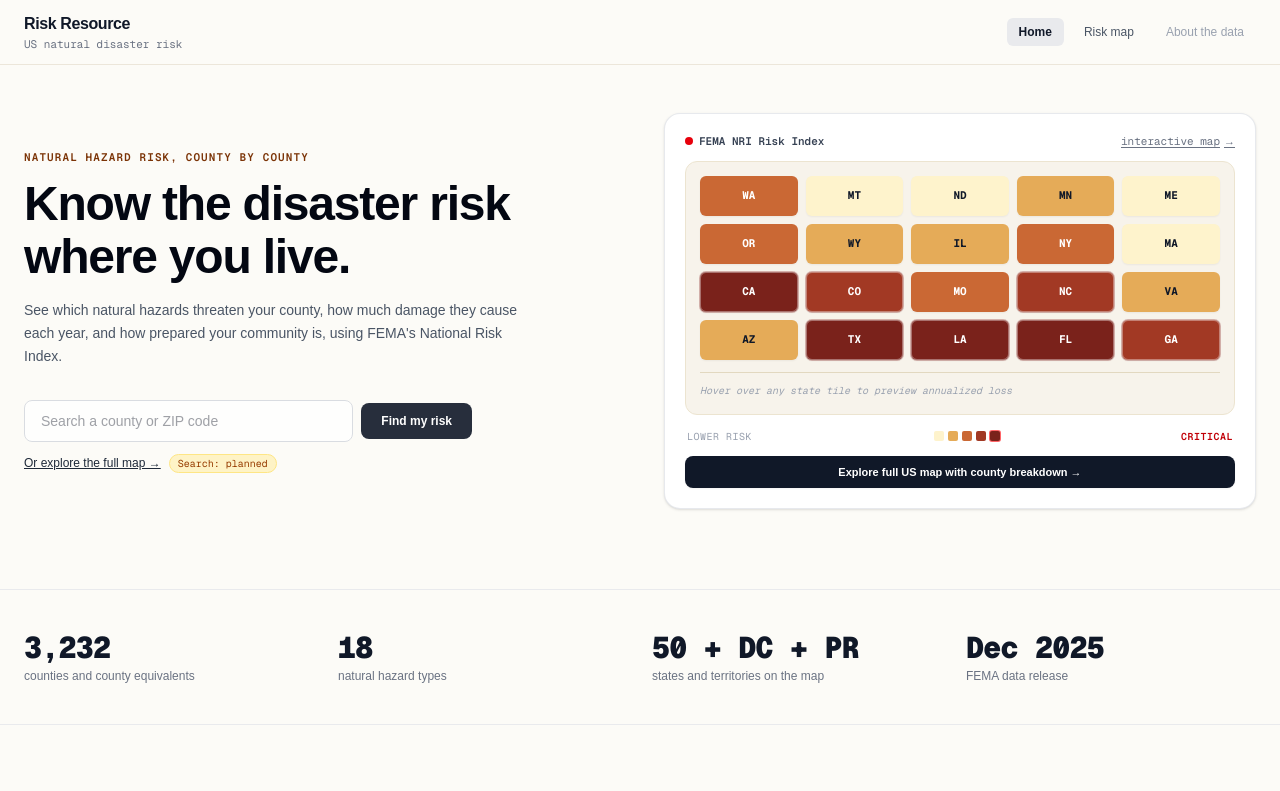
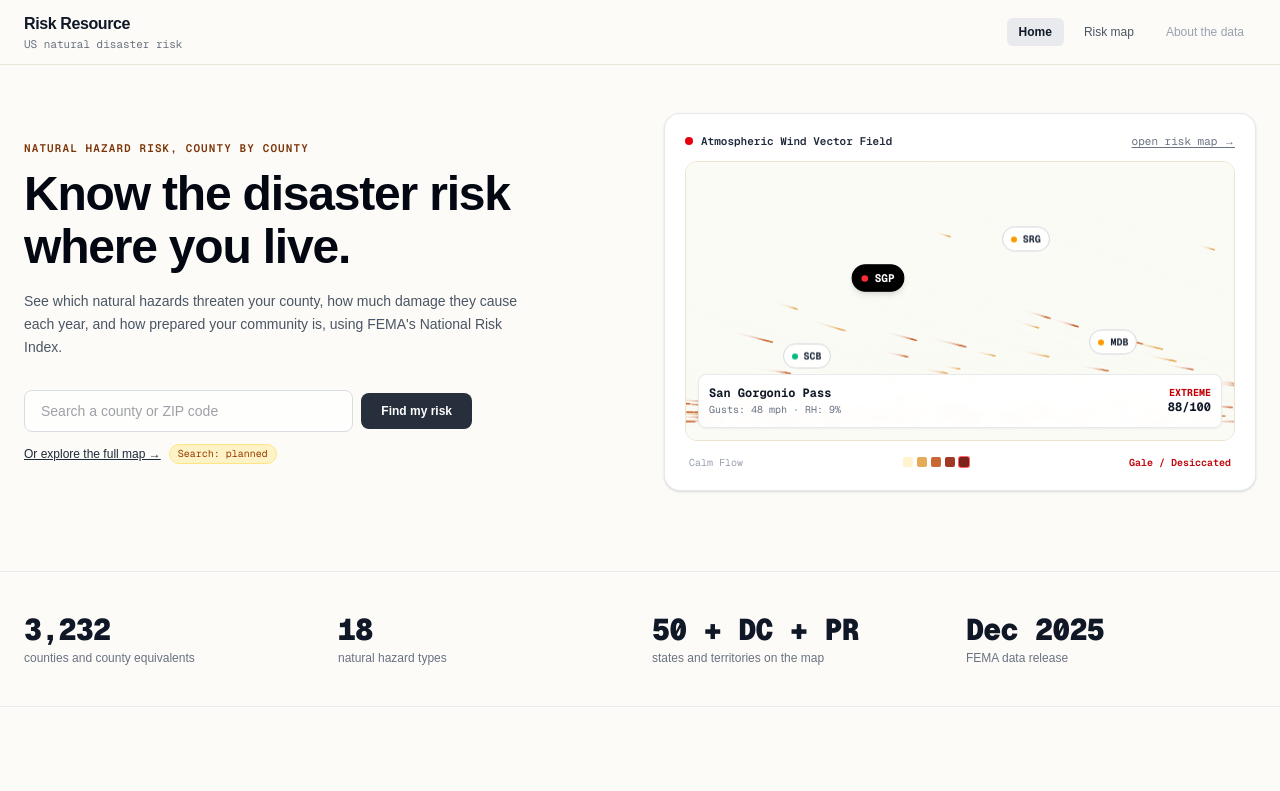
Before and after one commit to kevinznli/test-website, a Next.js app in the folder frontend/: page / in a window 1280 px wide. Shown: the top 791 px of the page. Built offline with nearby package versions, Linux system fonts and the light colour scheme.

Commit message:
test new visual

```diff
--- a/frontend/components/home/MiniMapPreview.tsx
+++ b/frontend/components/home/MiniMapPreview.tsx
@@ -1,134 +1,169 @@
 'use client';
 
-import React, { useState } from 'react';
+import React, { useEffect, useRef, useState } from 'react';
 import Link from 'next/link';
 
-interface StateTile {
+interface Station {
+  name: string;
   code: string;
-  name: string;
-  loss: string;
-  hazard: string;
-  color: string;
-  isHighRisk?: boolean;
+  xPct: number;
+  yPct: number;
+  gust: number;
+  rh: number;
+  score: number;
+  tier: string;
 }
 
-const PREVIEW_STATES: StateTile[] = [
-  { code: 'WA', name: 'Washington', loss: '$482', hazard: 'Flood / Seismic', color: '#ca6834' },
-  { code: 'MT', name: 'Montana', loss: '$310', hazard: 'Severe Winter', color: '#fef3cc' },
-  { code: 'ND', name: 'North Dakota', loss: '$290', hazard: 'Flood', color: '#fef3cc' },
-  { code: 'MN', name: 'Minnesota', loss: '$345', hazard: 'Severe Storm', color: '#e5ab58' },
-  { code: 'ME', name: 'Maine', loss: '$240', hazard: 'Coastal Storm', color: '#fef3cc' },
-
-  { code: 'OR', name: 'Oregon', loss: '$460', hazard: 'Wildfire', color: '#ca6834' },
-  { code: 'WY', name: 'Wyoming', loss: '$380', hazard: 'Wind / Hail', color: '#e5ab58' },
-  { code: 'IL', name: 'Illinois', loss: '$415', hazard: 'Tornado / Flood', color: '#e5ab58' },
-  { code: 'NY', name: 'New York', loss: '$490', hazard: 'Coastal Surge', color: '#ca6834' },
-  { code: 'MA', name: 'Massachusetts', loss: '$320', hazard: 'Winter Surge', color: '#fef3cc' },
-
-  { code: 'CA', name: 'California', loss: '$765', hazard: 'Earthquake / Fire', color: '#7a221b', isHighRisk: true },
-  { code: 'CO', name: 'Colorado', loss: '$540', hazard: 'Wildfire / Hail', color: '#a23924', isHighRisk: true },
-  { code: 'MO', name: 'Missouri', loss: '$495', hazard: 'Severe Wind', color: '#ca6834' },
-  { code: 'NC', name: 'North Carolina', loss: '$585', hazard: 'Hurricane', color: '#a23924', isHighRisk: true },
-  { code: 'VA', name: 'Virginia', loss: '$390', hazard: 'River Flooding', color: '#e5ab58' },
-
-  { code: 'AZ', name: 'Arizona', loss: '$410', hazard: 'Extreme Heat', color: '#e5ab58' },
-  { code: 'TX', name: 'Texas', loss: '$710', hazard: 'Hurricane / Hail', color: '#7a221b', isHighRisk: true },
-  { code: 'LA', name: 'Louisiana', loss: '$795', hazard: 'Hurricane Surge', color: '#7a221b', isHighRisk: true },
-  { code: 'FL', name: 'Florida', loss: '$840', hazard: 'Hurricane / Wind', color: '#7a221b', isHighRisk: true },
-  { code: 'GA', name: 'Georgia', loss: '$515', hazard: 'Tornado / Wind', color: '#a23924', isHighRisk: true },
+const STATIONS: Station[] = [
+  { name: 'San Gorgonio Pass', code: 'SGP', xPct: 0.35, yPct: 0.42, gust: 48, rh: 9, score: 88, tier: 'Extreme' },
+  { name: 'Sierra Ridge', code: 'SRG', xPct: 0.62, yPct: 0.28, gust: 36, rh: 14, score: 72, tier: 'High' },
+  { name: 'South Coast Basin', code: 'SCB', xPct: 0.22, yPct: 0.70, gust: 18, rh: 44, score: 34, tier: 'Low' },
+  { name: 'Mojave Desert Basin', code: 'MDB', xPct: 0.78, yPct: 0.65, gust: 29, rh: 11, score: 64, tier: 'Moderate' },
 ];
 
 export default function MiniMapPreview() {
-  const [activeTile, setActiveTile] = useState<StateTile | null>(null);
+  const canvasRef = useRef<HTMLCanvasElement | null>(null);
+  const [selectedStation, setSelectedStation] = useState<Station>(STATIONS[0]);
+
+  useEffect(() => {
+    const canvas = canvasRef.current;
+    if (!canvas) return;
+    const ctx = canvas.getContext('2d');
+    if (!ctx) return;
+
+    let animationFrameId: number;
+    let width = (canvas.width = canvas.parentElement?.clientWidth || 500);
+    let height = (canvas.height = 300);
+
+    const handleResize = () => {
+      if (!canvas || !canvas.parentElement) return;
+      width = canvas.width = canvas.parentElement.clientWidth;
+      height = canvas.height = 300;
+    };
+    window.addEventListener('resize', handleResize);
+
+    // Particle vector system
+    const particleCount = 140;
+    const particles = Array.from({ length: particleCount }, () => ({
+      x: Math.random() * width,
+      y: Math.random() * height,
+      speed: 1.2 + Math.random() * 2.2,
+      length: 12 + Math.random() * 16,
+      opacity: 0.25 + Math.random() * 0.6,
+      color: Math.random() > 0.4 ? '#ca6834' : '#e5ab58',
+    }));
+
+    const render = () => {
+      ctx.fillStyle = 'rgba(251, 249, 244, 0.22)';
+      ctx.fillRect(0, 0, width, height);
+
+      particles.forEach((p) => {
+        // Curve trajectory simulating canyon wind funneling
+        const angle = Math.sin(p.y * 0.012) * 0.45 + 0.1;
+        const vx = Math.cos(angle) * p.speed;
+        const vy = Math.sin(angle) * p.speed * 0.6;
+
+        ctx.beginPath();
+        ctx.moveTo(p.x, p.y);
+        ctx.lineTo(p.x - vx * p.length * 0.15, p.y - vy * p.length * 0.15);
+        ctx.strokeStyle = p.color;
+        ctx.lineWidth = 1.4;
+        ctx.stroke();
+
+        p.x += vx;
+        p.y += vy;
+
+        // Reset particle on edge boundaries
+        if (p.x > width + 20) p.x = -10;
+        if (p.x < -20) p.x = width + 10;
+        if (p.y > height + 20) p.y = -10;
+        if (p.y < -20) p.y = height + 10;
+      });
+
+      animationFrameId = requestAnimationFrame(render);
+    };
+
+    render();
+
+    return () => {
+      cancelAnimationFrame(animationFrameId);
+      window.removeEventListener('resize', handleResize);
+    };
+  }, []);
 
   return (
-    <div className="relative group bg-white border border-gray-200/90 rounded-2xl p-5 shadow-sm hover:shadow-md hover:border-gray-300 transition-all duration-300">
-      {/* Top Header & Telemetry Status */}
+    <div className="relative group bg-white border border-gray-200/90 rounded-2xl p-5 shadow-sm hover:shadow-md transition-all duration-300">
+      {/* Telemetry Header */}
       <div className="flex items-center justify-between text-xs mb-3">
-        <div className="flex items-center gap-1.5 font-mono text-[11px] text-gray-500">
+        <div className="flex items-center gap-2 font-mono text-[11px] text-gray-600">
           <span className="relative flex h-2 w-2">
             <span className="animate-ping absolute inline-flex h-full w-full rounded-full bg-red-400 opacity-75" />
             <span className="relative inline-flex rounded-full h-2 w-2 bg-red-600" />
           </span>
-          <span className="font-semibold text-gray-700">FEMA NRI Risk Index</span>
+          <span className="font-semibold text-gray-800">Atmospheric Wind Vector Field</span>
         </div>
         <Link
           href="/map"
-          className="text-[11px] font-mono text-gray-500 group-hover:text-black underline underline-offset-2 flex items-center gap-1 transition-colors"
+          className="text-[11px] font-mono text-gray-500 group-hover:text-black underline underline-offset-2 transition-colors"
         >
-          <span>interactive map</span>
-          <span>→</span>
+          open risk map →
         </Link>
       </div>
 
-      {/* State Tiles Container */}
-      <div className="relative bg-[#f7f3eb] rounded-xl p-3.5 border border-[#ece4d0]">
-        <div className="grid grid-cols-5 gap-2">
-          {PREVIEW_STATES.map((st) => (
-            <div
-              key={st.code}
-              onMouseEnter={() => setActiveTile(st)}
-              onMouseLeave={() => setActiveTile(null)}
-              style={{ backgroundColor: st.color }}
-              className={`relative h-10 rounded-md flex items-center justify-center cursor-pointer transition-transform duration-200 hover:scale-105 hover:z-20 shadow-xs ${
-                st.isHighRisk ? 'ring-1 ring-red-900/30' : ''
+      {/* Canvas Viewport */}
+      <div className="relative h-[280px] bg-[#fbf9f4] rounded-xl overflow-hidden border border-[#ece4d0]">
+        <canvas ref={canvasRef} className="absolute inset-0 w-full h-full block" />
+
+        {/* Station Focal Points */}
+        {STATIONS.map((st) => (
+          <button
+            key={st.code}
+            onClick={() => setSelectedStation(st)}
+            style={{ left: `${st.xPct * 100}%`, top: `${st.yPct * 100}%` }}
+            className={`absolute -translate-x-1/2 -translate-y-1/2 flex items-center gap-1.5 px-2 py-1 rounded-full border transition-transform ${
+              selectedStation.code === st.code
+                ? 'bg-black text-white border-black scale-110 shadow-md z-10'
+                : 'bg-white/90 backdrop-blur-xs text-gray-800 border-gray-300 hover:scale-105'
+            }`}
+          >
+            <span
+              className={`w-1.5 h-1.5 rounded-full ${
+                st.score > 75 ? 'bg-red-500' : st.score > 50 ? 'bg-amber-500' : 'bg-emerald-500'
               }`}
-            >
-              {/* Subtle emergency pulsing border for critical high-loss states */}
-              {st.isHighRisk && (
-                <span className="absolute inset-0 rounded-md animate-pulse border border-white/40 pointer-events-none" />
-              )}
-              <span
-                className={`text-[11px] font-mono font-bold select-none ${
-                  st.color === '#fef3cc' || st.color === '#e5ab58'
-                    ? 'text-gray-900'
-                    : 'text-white'
-                }`}
-              >
-                {st.code}
-              </span>
-            </div>
-          ))}
-        </div>
+            />
+            <span className="text-[10px] font-mono font-bold">{st.code}</span>
+          </button>
+        ))}
 
-        {/* Hover / Inspection Badge */}
-        <div className="mt-3 pt-2.5 border-t border-[#e2d8c0] flex items-center justify-between text-xs font-mono min-h-[28px]">
-          {activeTile ? (
-            <>
-              <div className="flex items-center gap-2">
-                <span className="font-bold text-gray-900">{activeTile.name}:</span>
-                <span className="text-gray-600 text-[11px]">{activeTile.hazard}</span>
-              </div>
-              <span className="font-bold text-red-700">{activeTile.loss}/person</span>
-            </>
-          ) : (
-            <span className="text-gray-400 text-[10px] italic">
-              Hover over any state tile to preview annualized loss
+        {/* Selected Node Telemetry Badge */}
+        <div className="absolute bottom-3 left-3 right-3 bg-white/95 backdrop-blur-xs border border-gray-200/90 rounded-lg p-2.5 flex items-center justify-between text-xs font-mono shadow-xs">
+          <div>
+            <span className="font-bold text-gray-900 block">{selectedStation.name}</span>
+            <span className="text-[10px] text-gray-500">
+              Gusts: {selectedStation.gust} mph · RH: {selectedStation.rh}%
             </span>
-          )}
+          </div>
+          <div className="text-right">
+            <span className="text-[10px] uppercase font-bold text-red-700 block">
+              {selectedStation.tier}
+            </span>
+            <span className="font-bold text-gray-900">{selectedStation.score}/100</span>
+          </div>
         </div>
       </div>
 
-      {/* 5-Quintile Legend */}
-      <div className="flex items-center justify-between text-[10px] font-mono text-gray-400 mt-3.5 px-0.5">
-        <span className="uppercase tracking-wider">Lower Risk</span>
+      {/* FEMA Quintile Legend */}
+      <div className="flex items-center justify-between text-[10px] font-mono text-gray-400 mt-3.5 px-1">
+        <span>Calm Flow</span>
         <div className="flex items-center gap-1">
-          <span className="w-2.5 h-2.5 bg-[#fef3cc] rounded-xs" title="≤ $336" />
-          <span className="w-2.5 h-2.5 bg-[#e5ab58] rounded-xs" title="$336 – $425" />
-          <span className="w-2.5 h-2.5 bg-[#ca6834] rounded-xs" title="$425 – $504" />
-          <span className="w-2.5 h-2.5 bg-[#a23924] rounded-xs" title="$504 – $607" />
-          <span className="w-2.5 h-2.5 bg-[#7a221b] rounded-xs ring-1 ring-red-400" title="> $607" />
+          <span className="w-2.5 h-2.5 bg-[#fef3cc] rounded-xs" title="Low" />
+          <span className="w-2.5 h-2.5 bg-[#e5ab58] rounded-xs" title="Moderate" />
+          <span className="w-2.5 h-2.5 bg-[#ca6834] rounded-xs" title="High" />
+          <span className="w-2.5 h-2.5 bg-[#a23924] rounded-xs" title="Severe" />
+          <span className="w-2.5 h-2.5 bg-[#7a221b] rounded-xs ring-1 ring-red-400" title="Extreme" />
         </div>
-        <span className="uppercase tracking-wider text-red-700 font-semibold">Critical</span>
+        <span className="text-red-700 font-semibold">Gale / Desiccated</span>
       </div>
-
-      {/* Click-through action footer */}
-      <Link
-        href="/map"
-        className="mt-3 block w-full py-2 bg-gray-900 hover:bg-black text-white text-[11px] font-semibold text-center rounded-lg transition-colors shadow-xs"
-      >
-        Explore full US map with county breakdown →
-      </Link>
     </div>
   );
 }
```
